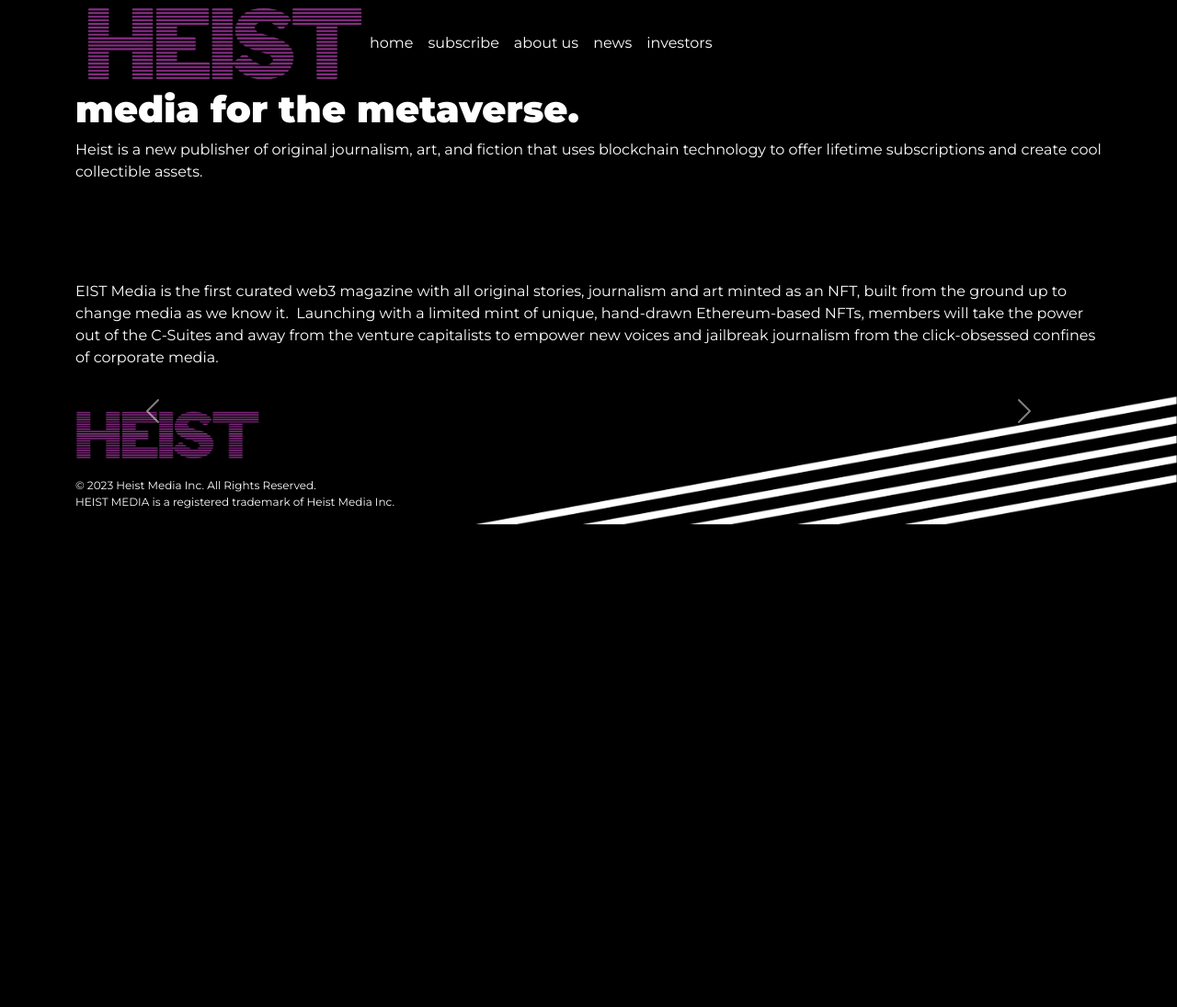
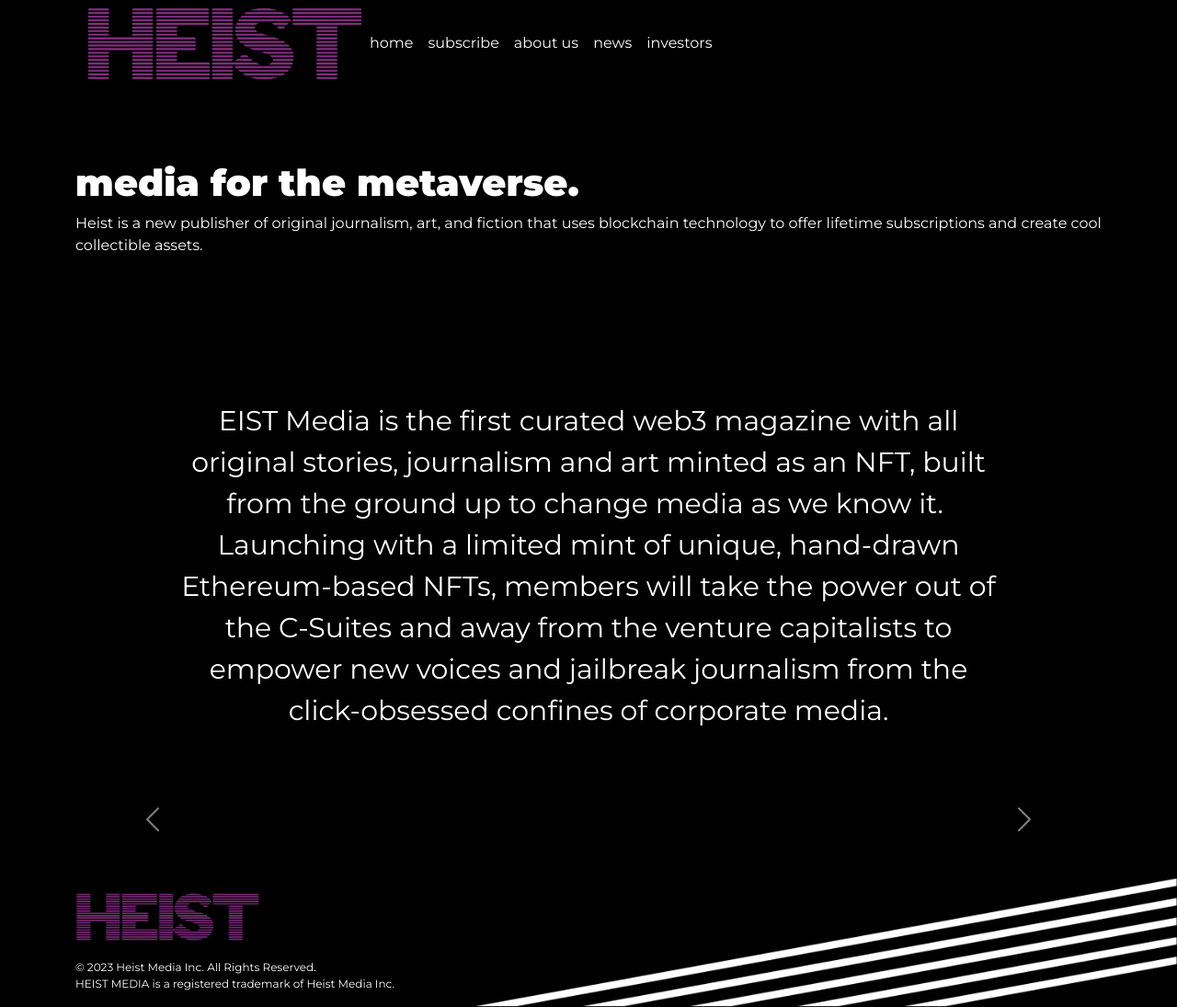
Before and after one commit to MandleDesignInc/cloudcannontest, a Jekyll site: the page built from index_backup.markdown, in a window 1280 px wide. Shown: the whole page at 92% size. Built offline with Jekyll 4.4.1, drawn with Linux system fonts in a browser that asks for light colours; before the commit the page ends 900 px from its top, so only the background shows below that.

Commit message:
more
more

```diff
--- a/_layouts/home.html
+++ b/_layouts/home.html
@@ -48,7 +48,7 @@
             </div>
           </div>
         </div>
-        <div class="row homerow">
+        <div class="row homerowextra">
           <div class="col-md-3">
             <div class="imagecontainer">
               <img src="{{ page.images[3].image_path }}" class="img-fluid image_home" alt="{{ page.images.[3].title }}" />
@@ -99,7 +99,7 @@
           </div>
         </div>
 
-        <div class="row homerow">
+        <div class="row maincontent homerowextra">
           <div class="col">
             <p class="editable">
               EIST Media is the first curated web3 magazine with all original stories, journalism and art minted as an NFT, built from the ground up to change media as we know it.&nbsp; Launching with a limited mint of unique, hand-drawn Ethereum-based NFTs, members will take the power out of the C-Suites and away from the venture capitalists to empower new voices and jailbreak journalism from the click-obsessed confines of corporate media.
@@ -107,7 +107,7 @@
           </div>
         </div>
 
-        <div class="row mx-auto my-auto justify-content-center">
+        <div class="row mx-auto my-auto justify-content-center homerowextra">
 			<div id="recipeCarousel" class="carousel slide" data-bs-ride="carousel">
 				<div class="carousel-inner" role="listbox">
           {% for item in page.carousel %}
--- a/assets/css/screen.css
+++ b/assets/css/screen.css
@@ -72,6 +72,18 @@
 .homerow {
   margin-bottom: 30px;
 }
+.homerowextra,.navbar {
+  margin-bottom: 80px !important;
+}
+
+.maincontent {
+  font-size: 30px;
+  text-align: center;
+}
+.maincontent {
+  padding-left:10%;
+  padding-right:10%;
+}
 
 .footer {
   font-size: 12px;
```
